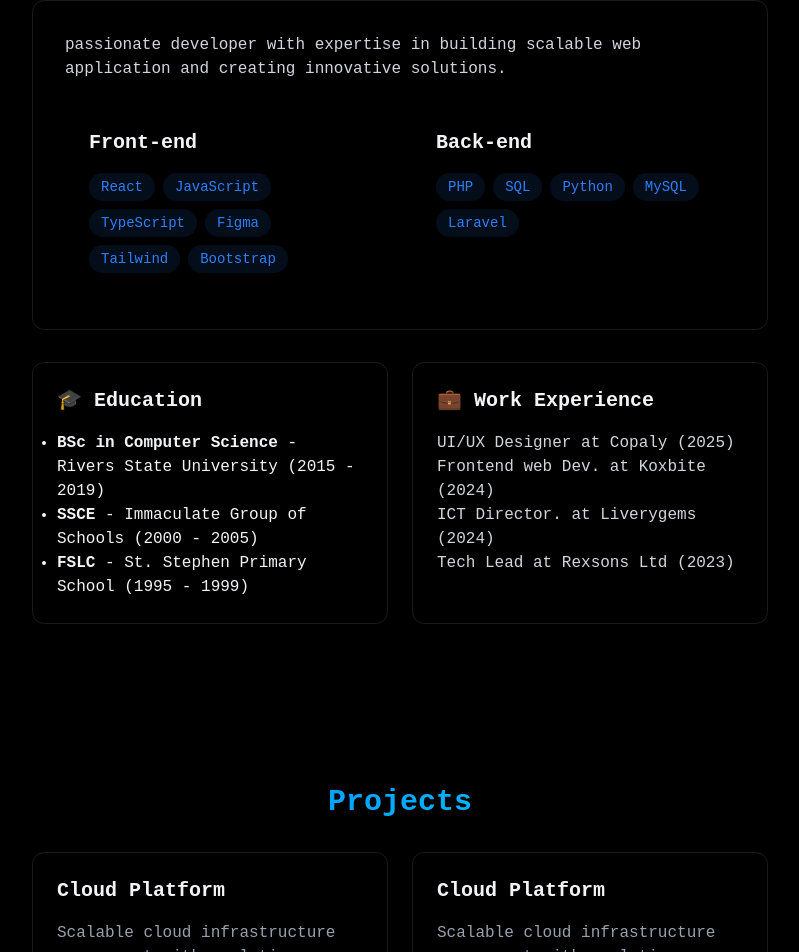
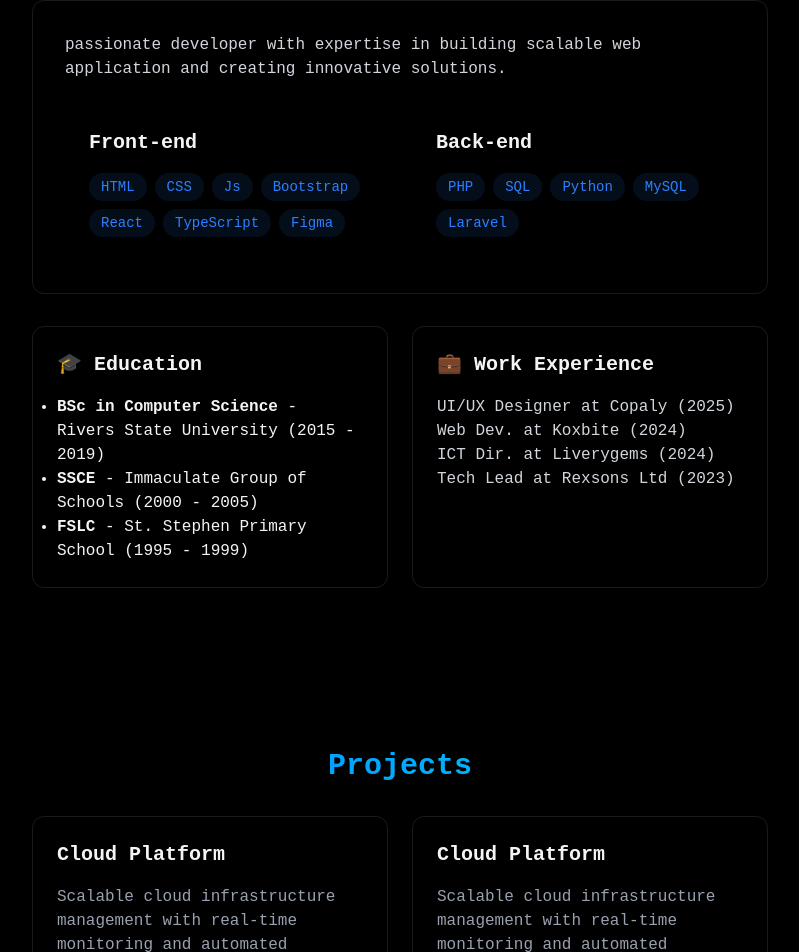
Before and after one commit to ekachnwa/best, a React (Vite) app: page / in a window 1280 px wide. Shown: the part 948-1900 px from the top of the page, without its empty margins (240-1039 px from the left). Built offline with nearby package versions, Linux system fonts and the light colour scheme.

Commit message:
upating package.json

```diff
--- a/package.json
+++ b/package.json
@@ -12,7 +12,6 @@
     "preview": "vite preview",
     "predeploy": "npm run build",
     "deploy": "gh-pages -d dist"
-
   },
   "dependencies": {
     "@tailwindcss/vite": "^4.1.10",
--- a/src/components/sections/About.jsx
+++ b/src/components/sections/About.jsx
@@ -2,7 +2,7 @@ import { RevealOnScroll } from "../RevealOnScroll";
 
 export const About = () => {
 
-    const frontendSkills = ["React", "JavaScript", "TypeScript", "Figma", "Tailwind", "Bootstrap"];
+    const frontendSkills = ["HTML", "CSS", "Js", "Bootstrap", "React", "TypeScript", "Figma"];
     const backendSkills = ["PHP", "SQL","Python", "MySQL", "Laravel"];
 
     return (
@@ -65,8 +65,8 @@ export const About = () => {
                         <div className="space-y-4 text-gray-300">
                             <div>
                                 <h4>UI/UX Designer at Copaly (2025)</h4>
-                                <h4>Frontend web Dev. at Koxbite (2024)</h4>
-                                <h4>ICT Director. at Liverygems (2024)</h4>
+                                <h4>Web Dev. at Koxbite (2024)</h4>
+                                <h4>ICT Dir. at Liverygems (2024)</h4>
                                 <h4>Tech Lead at Rexsons Ltd (2023)</h4>
                             </div>
                         </div>
```
Also changed, not shown: 1 other file (tests, documents, lock files or other folders).
